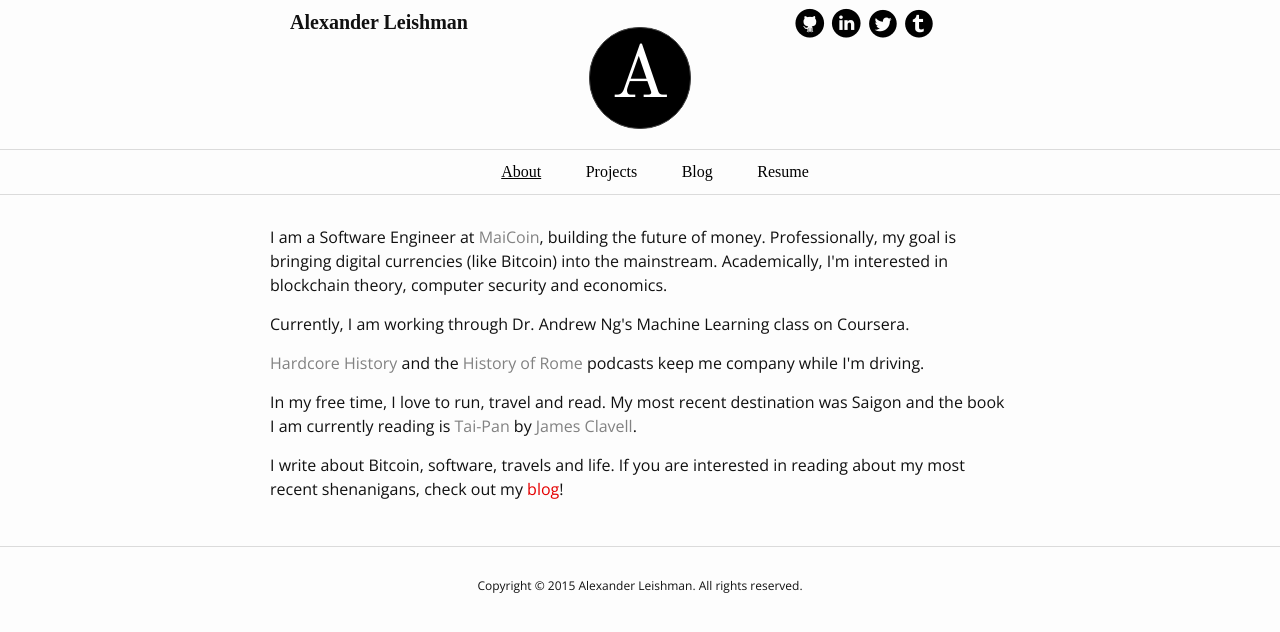
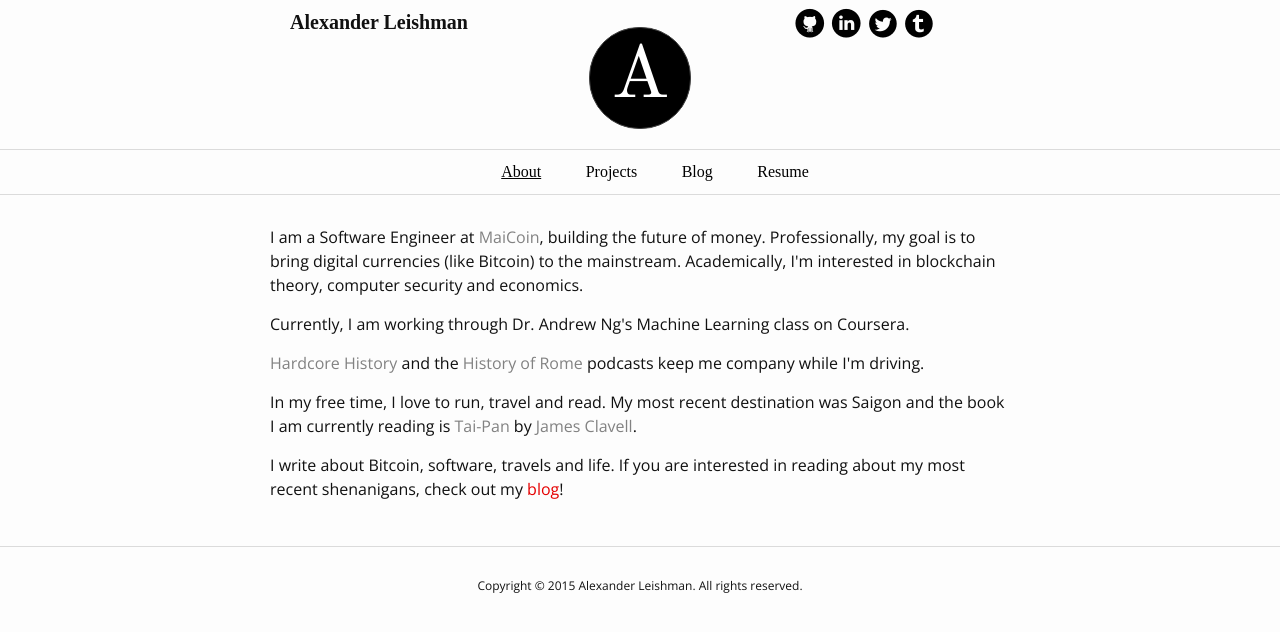
Before and after one commit to leishman/leishman.github.io, a Jekyll site: the page built from index.html, in a window 1280 px wide. Shown: the top 632 px of the page. Built offline with Jekyll 4.4.1, drawn with Linux system fonts in a browser that asks for light colours.

Commit message:
update wording on front page

```diff
--- a/index.html
+++ b/index.html
@@ -5,7 +5,7 @@ title: Home
 
 <div class="home">
     <p>
-       I am a Software Engineer at <a href="https://maicoin.com">MaiCoin</a>, building the future of money. Professionally, my goal is bringing digital currencies (like Bitcoin) into the mainstream. Academically, I'm interested in blockchain theory, computer security and economics.
+       I am a Software Engineer at <a href="https://maicoin.com">MaiCoin</a>, building the future of money. Professionally, my goal is to bring digital currencies (like Bitcoin) to the mainstream. Academically, I'm interested in blockchain theory, computer security and economics.
      </p>
 
      <p>Currently, I am working through Dr. Andrew Ng's Machine Learning class on Coursera.</p>
```
